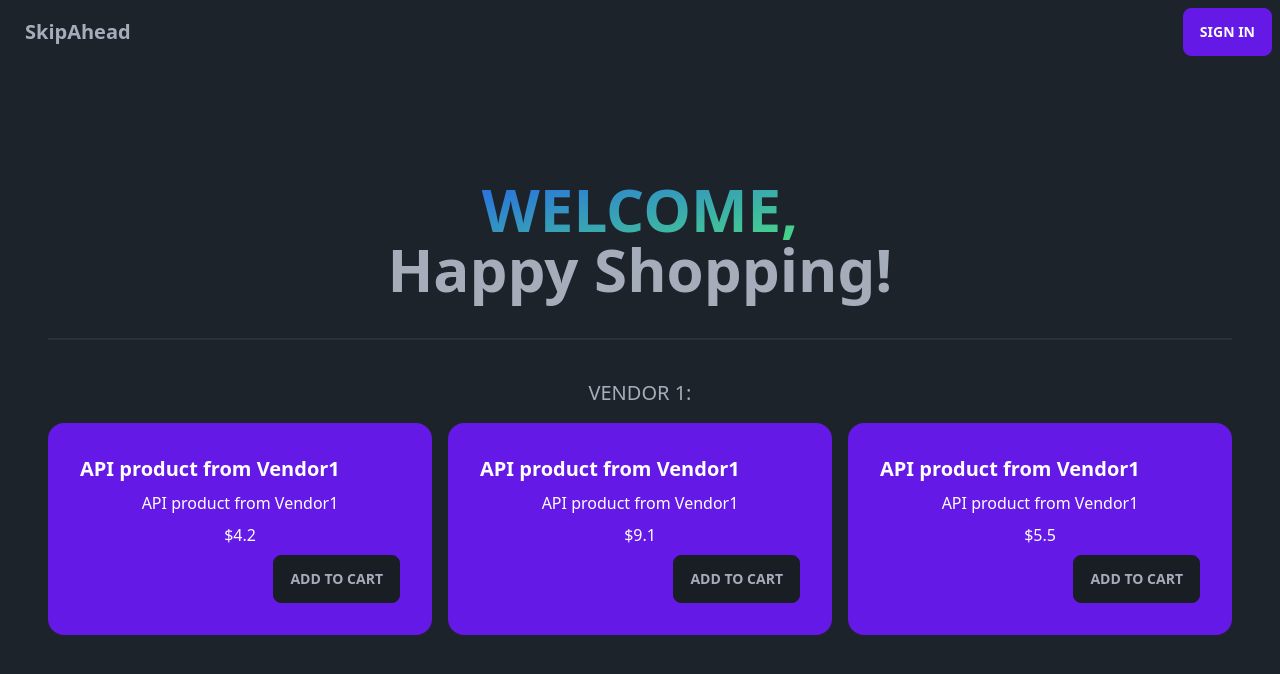
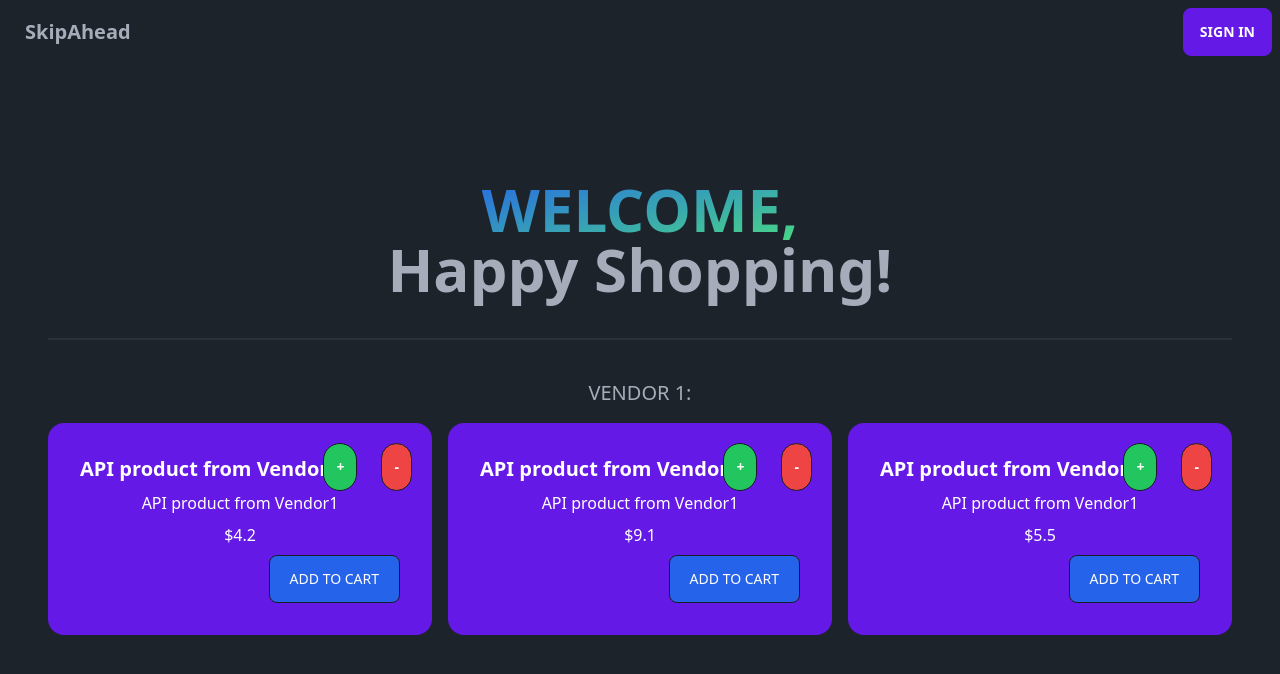
Before and after one commit to CloutOps/SkipAhead, a Next.js app: page /customer in a window 1280 px wide. Shown: the top 674 px of the page. Built offline with nearby package versions, Linux system fonts and the light colour scheme; no server answers.

Commit message:
fix: customer card buttons

```diff
--- a/app/_components/ProductCardCustomer.tsx
+++ b/app/_components/ProductCardCustomer.tsx
@@ -3,12 +3,16 @@ import { Product } from "../types";
 const ProductCard = ({ title, description, price }: Product) => {
   return (
     <div className="card w-96 bg-primary text-primary-content">
+      <div className="flex justify-end p-2 absolute top-0 right-0">
+        <button className="btn bg-green-500 text-white p-3 m-3 rounded-full">+</button>
+        <button className="btn bg-red-500 text-white p-3 m-3 rounded-full">-</button>
+      </div>
       <div className="card-body">
         <h2 className="card-title">{title}</h2>
         <p>{description}</p>
         <p>${price}</p>
         <div className="card-actions justify-end">
-          <button className="btn">Add to Cart</button>
+          <button className="btn text-white bg-blue-600 hover:bg-blue-700 focus:ring-4 focus:outline-none focus:ring-blue-200 dark:focus:ring-blue-900 font-medium rounded-lg text-sm px-5 py-2.5 inline-flex justify-center text-center">Add to Cart</button>
         </div>
       </div>
     </div>
```
